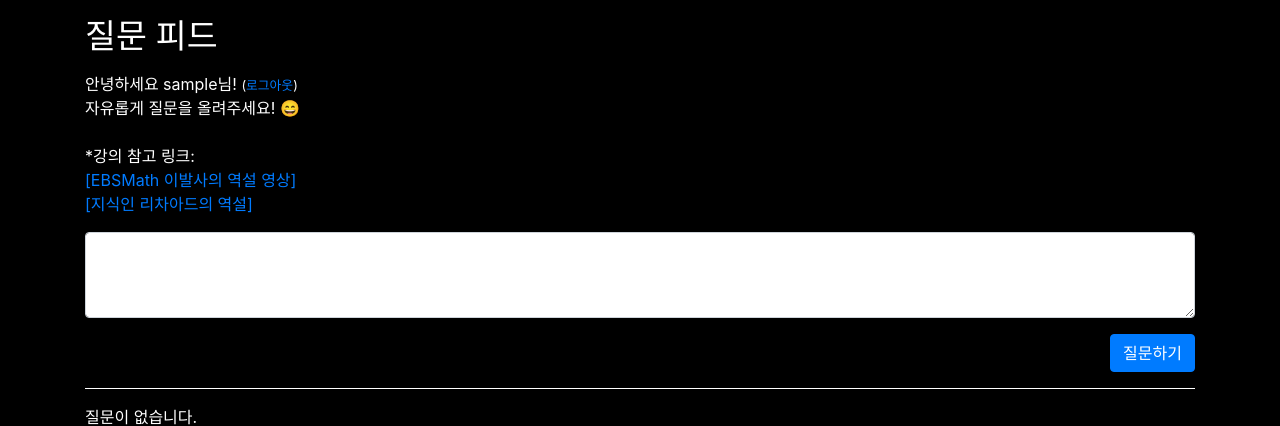
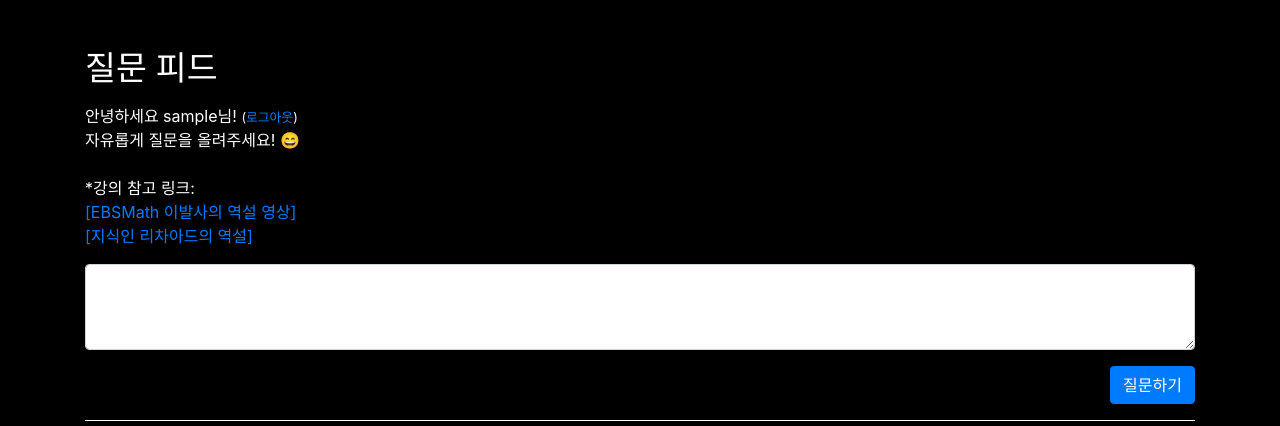
Before and after one commit to hyun-park/Question-Platform, a Django app: page / in a window 1280 px wide. Shown: the top 426 px of the page. Run offline with Django 3.2, Linux system fonts and the light colour scheme; the visitor is signed in with stand-in values (Sample User, id 1); data that the repository does not hold is empty; some libraries are stand-ins or nearby versions.

Commit message:
quetion style changed

```diff
--- a/questions/templates/questions/question_list.html
+++ b/questions/templates/questions/question_list.html
@@ -2,7 +2,7 @@
 
 {% block content %}
     <div>
-        <h1 class="title mt-3 mb-3">질문 피드</h1>
+        <h1 class="title mt-5 mb-3">질문 피드</h1>
         <p class="top-menu">
             안녕하세요 {{ user.username }}님! <small>(<a href="{% url 'logout' %}">로그아웃</a>)</small><br>
             자유롭게 질문을 올려주세요! 😄
```
